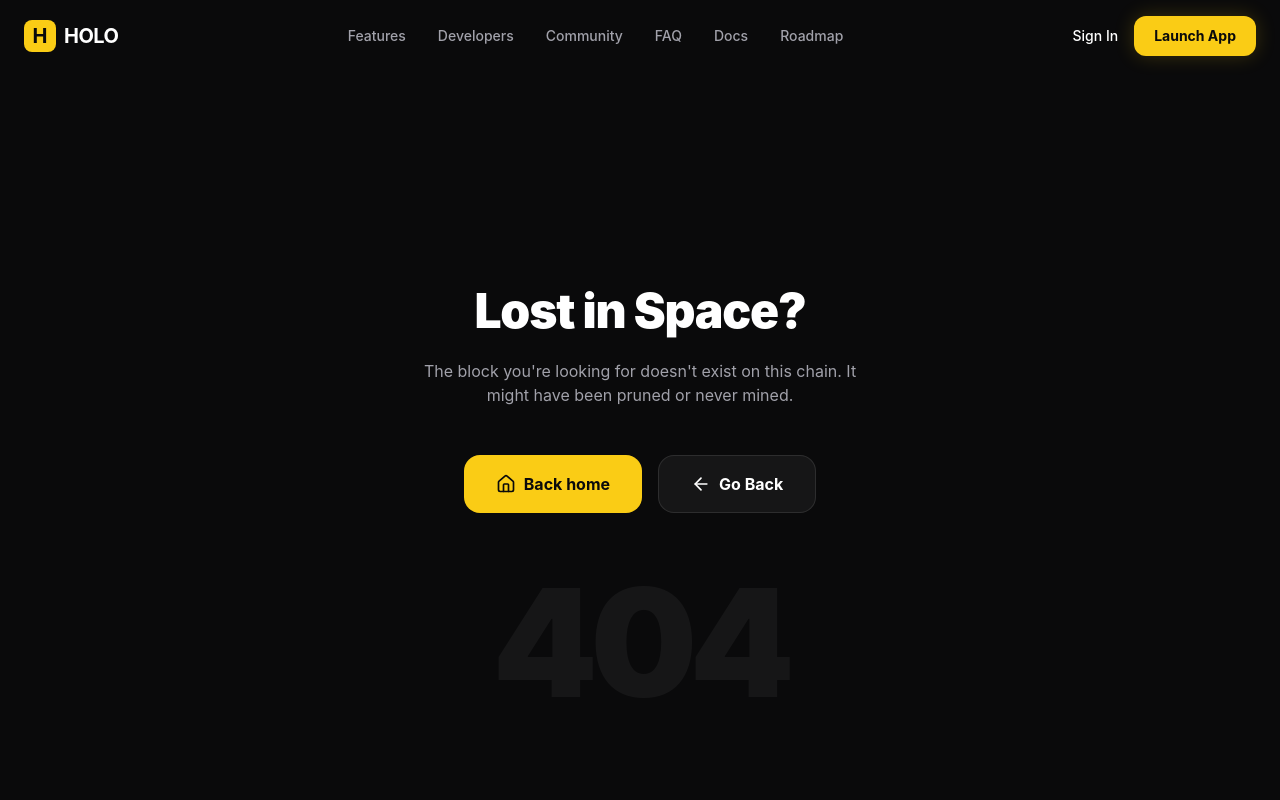
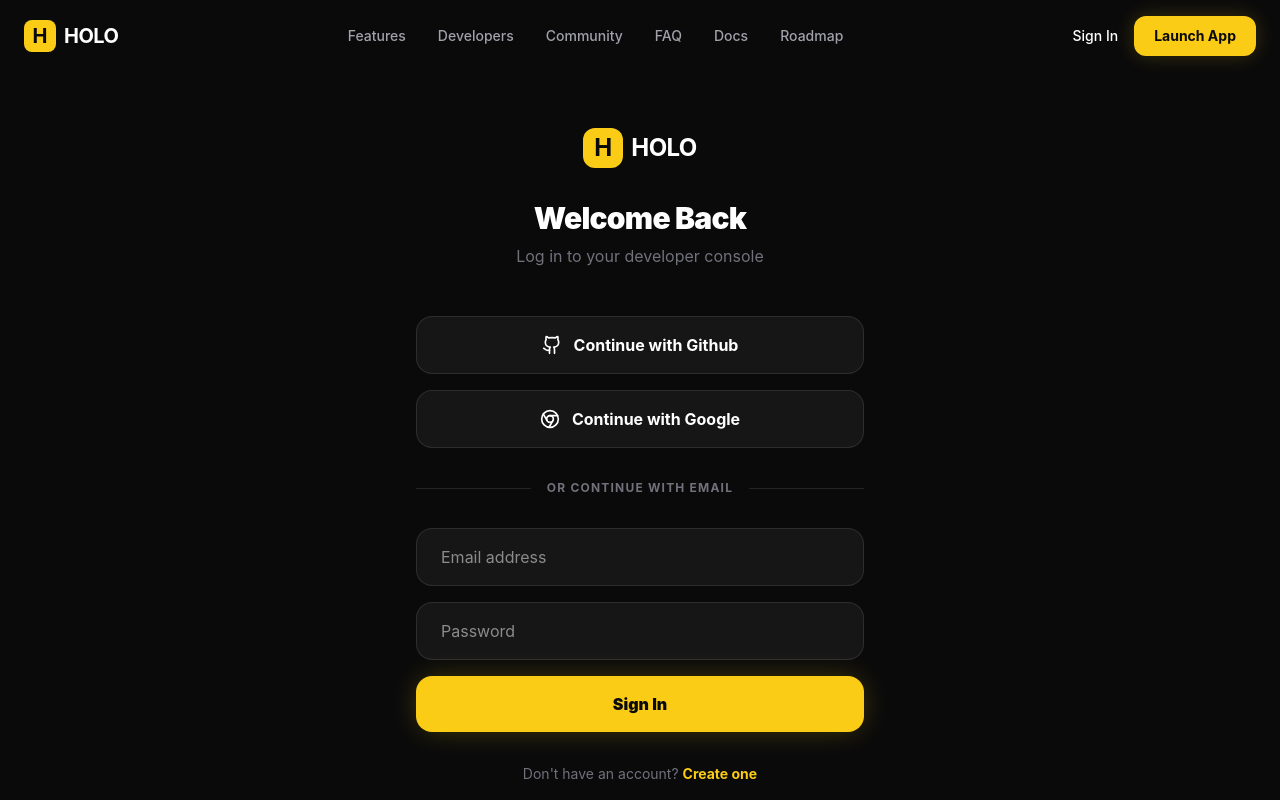
Before and after one commit to christian759/holo, a React (Vite) app: page /auth in a window 1280 px wide. Shown: the top 800 px of the page. Built offline with nearby package versions, Linux system fonts and the light colour scheme.

Commit message:
fixing imports

```diff
--- a/src/App.tsx
+++ b/src/App.tsx
@@ -8,6 +8,7 @@ import Roadmap from './pages/Roadmap';
 import Infrastructure from './pages/Infrastructure';
 import Governance from './pages/Governance';
 import Security from './pages/Security';
+import Auth from './pages/Auth';
 import NotFound from './pages/NotFound';
 import LegalPage from './pages/Legal';
 
@@ -39,6 +40,7 @@ function App() {
           <Route path="/infrastructure" element={<Infrastructure />} />
           <Route path="/governance" element={<Governance />} />
           <Route path="/security" element={<Security />} />
+          <Route path="/auth" element={<Auth />} />
           <Route path="/privacy" element={<LegalPage title="Privacy Policy" />} />
           <Route path="/terms" element={<LegalPage title="Terms of Service" />} />
           <Route path="/cookies" element={<LegalPage title="Cookie Policy" />} />
--- a/src/components/Navbar.tsx
+++ b/src/components/Navbar.tsx
@@ -96,10 +96,10 @@ const Navbar = () => {
                 </div>
 
                 <div className="hidden md:flex items-center gap-4">
-                    <button className="text-sm font-medium hover:text-accent-yellow transition-colors">Sign In</button>
-                    <button className="px-5 py-2.5 bg-accent-yellow text-background rounded-xl text-sm font-bold glow-yellow hover:scale-105 transition-transform active:scale-95">
+                    <Link to="/auth" className="text-sm font-medium hover:text-accent-yellow transition-colors">Sign In</Link>
+                    <Link to="/auth" className="px-5 py-2.5 bg-accent-yellow text-background rounded-xl text-sm font-bold glow-yellow hover:scale-105 transition-transform active:scale-95">
                         Launch App
-                    </button>
+                    </Link>
                 </div>
 
                 {/* Mobile Menu Button */}
@@ -133,10 +133,10 @@ const Navbar = () => {
                             <Link to="/docs" onClick={() => setIsMobileMenuOpen(false)} className="hover:text-accent-yellow transition-colors">Docs</Link>
                             <Link to="/roadmap" onClick={() => setIsMobileMenuOpen(false)} className="hover:text-accent-yellow transition-colors">Roadmap</Link>
                             <hr className="border-white/10" />
-                            <button className="text-xl font-medium text-zinc-400">Sign In</button>
-                            <button className="py-4 bg-accent-yellow text-background rounded-2xl text-xl font-bold">
+                            <Link to="/auth" onClick={() => setIsMobileMenuOpen(false)} className="text-xl font-medium text-zinc-400">Sign In</Link>
+                            <Link to="/auth" onClick={() => setIsMobileMenuOpen(false)} className="py-4 bg-accent-yellow text-background rounded-2xl text-xl font-bold">
                                 Launch App
-                            </button>
+                            </Link>
                         </div>
                     </motion.div>
                 )}
--- a/src/pages/Auth.tsx
+++ b/src/pages/Auth.tsx
@@ -1,6 +1,5 @@
-import React from 'react';
 import { Link } from 'react-router-dom';
-import { Mail, Github, Chrome } from 'lucide-react';
+import { Github, Chrome } from 'lucide-react';
 
 const Auth = () => {
     return (
--- a/src/pages/Governance.tsx
+++ b/src/pages/Governance.tsx
@@ -1,5 +1,4 @@
-import React from 'react';
-import { Users, Gavel, FileText, Vote, ShieldCheck, PieChart } from 'lucide-react';
+import { Gavel, FileText, Vote, } from 'lucide-react';
 
 const Governance = () => {
     return (
--- a/src/pages/Legal.tsx
+++ b/src/pages/Legal.tsx
@@ -1,4 +1,3 @@
-import React from 'react';
 
 const LegalPage = ({ title }: { title: string }) => {
     return (
--- a/src/pages/Security.tsx
+++ b/src/pages/Security.tsx
@@ -1,5 +1,4 @@
-import React from 'react';
-import { Shield, Lock, Eye, CheckCircle, AlertTriangle, ShieldAlert } from 'lucide-react';
+import { Shield, Lock, Eye, CheckCircle, ShieldAlert } from 'lucide-react';
 
 const Security = () => {
     return (
```
